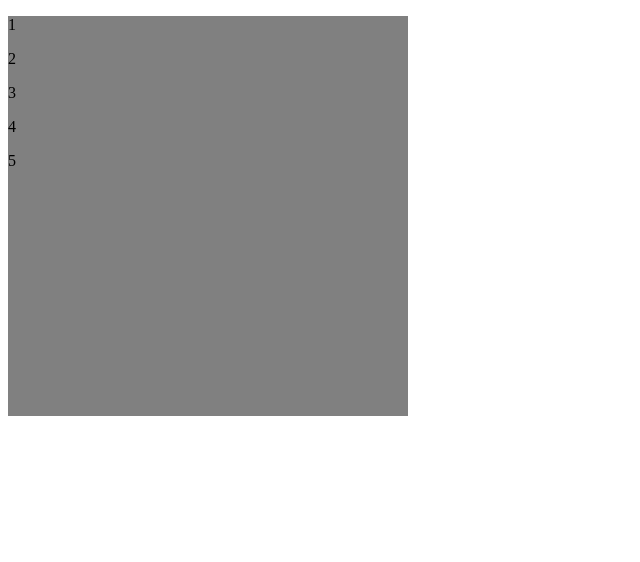
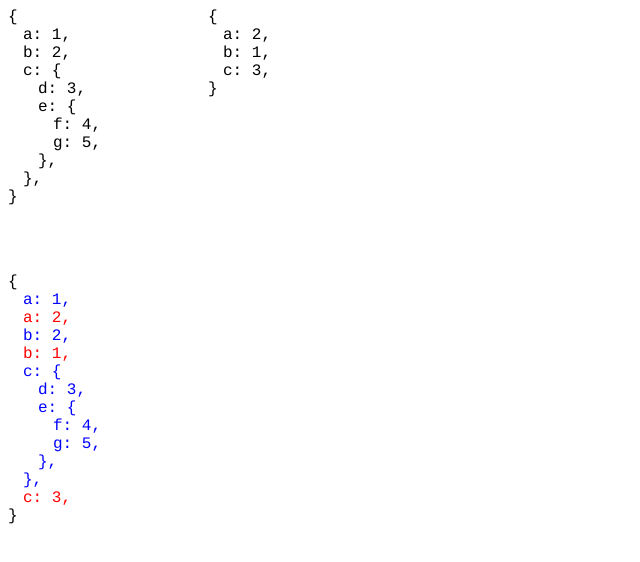
Before and after one commit to mobdata/little-differ, a React app: page / in a window 1280 px wide. Shown: the top 562 px of the page, without its empty margins (0-640 px from the left). Built offline with nearby package versions, Linux system fonts and the light colour scheme.

Commit message:
Implement Simple Color-Coded Diff View

```diff
--- a/package.json
+++ b/package.json
@@ -12,10 +12,8 @@
   "dependencies": {
     "@types/react": "^16.3.14",
     "@types/react-dom": "^16.0.5",
-    "bootstrap": "^4.1.1",
     "css-loader": "^0.28.11",
-    "jquery": "^3.3.1",
-    "popper.js": "^1.14.3",
+    "jsondiffpatch": "^0.3.10",
     "react": "^16.3.2",
     "react-dom": "^16.3.2",
     "style-loader": "^0.21.0",
--- a/src/components/app/component.tsx
+++ b/src/components/app/component.tsx
@@ -1,27 +1,64 @@
 /**
-* @name view/component.tsx
+* @name app/component.tsx
 * @author Connor Bulakites
 * @description This file defines the main React component which calls all other
 * React components. This will be the public interface of the finished component.
 */
 
 import * as React from 'react';
-import JSONView from '../view/component';
+import * as ReactDOM from 'react-dom';
+import JsonView from '../jsonView/component';
+import DiffView from '../diffView/component';
 import AppProps from './header';
+
+const jsondiffpatch = require('jsondiffpatch');
 
 class AppComponent extends React.Component <AppProps, {}> {
   constructor(props: AppProps) {
     super(props);
   }
+
   render() {
+    const { docA, docB } = this.props;
+    const delta = jsondiffpatch.diff(docA, docB);
     return (
       <div>
-        <JSONView
-          doc={this.props.docA}
-          height={400}
-          width={400}
-          backgroundColor='grey'
-        />
+        <div
+          style={{
+            float: 'left',
+          }}
+        >
+          <JsonView
+            doc={docA}
+            height={400}
+            width={400}
+            backgroundColor='grey'
+          />
+        </div>
+        <div
+          style={{
+            marginLeft: 200,
+          }}
+        >
+          <JsonView
+            doc={docB}
+            height={400}
+            width={400}
+            backgroundColor='grey'
+          />
+        </div>
+        <div
+          style={{
+            marginTop: 175,
+          }}
+        >
+          <DiffView
+            doc={delta}
+            height={400}
+            width={400}
+            backgroundColor='grey'
+          />
+        </div>
       </div>
     )
   }
--- /dev/null
+++ b/src/components/diffView/component.tsx
@@ -0,0 +1,176 @@
+/**
+* @name diffView/component.tsx
+* @author Connor Bulakites
+* @description This file defines a component which renders a color-coded diff
+* view between two JSON documents.
+*/
+
+import * as React from 'react';
+import { DiffViewProps, DiffViewState, Path } from './header';
+import Node from '../sharedComponents/node';
+
+class DiffViewComponent extends React.Component <DiffViewProps, DiffViewState> {
+  constructor(props: DiffViewProps) {
+    super(props);
+    this.state = {
+      paths: [],
+      drawers: {},
+    };
+  }
+
+  isPlainObject(object: object) {
+    return object !== null && typeof object === 'object';
+  }
+
+  getPaths(doc: object, path: string): Array<Path> {
+    return Object.keys(doc).reduce(
+      (acc: Array<Path>, cur: string): Array<Path> => {
+        if (this.isPlainObject(doc[cur])) {
+          return [
+            ...acc,
+            { path: `${path}.${cur}`, drawer: true },
+            ...this.getPaths(doc[cur], `${path}.${cur}`),
+          ];
+        } else {
+          return [
+            ...acc,
+            { path: `${path}.${cur}`, drawer: false },
+          ];
+        }
+      }, [] // <= initial value of the array
+    );
+  }
+
+  getValue(doc: object, keys: Array<string>, i: number): object {
+    const value = doc[keys[i]];
+    if (this.isPlainObject(value)) {
+      return this.getValue(value, keys, i+1);
+    } else {
+      return value;
+    }
+  }
+
+  componentDidMount() {
+    const { doc } = this.props;
+    const paths = this.getPaths(doc, 'root');
+    const drawers = {};
+    paths.filter(x => x.drawer).map(x => x.path).forEach((x) => {
+      drawers[x] = false;
+    });
+    this.setState({ paths, drawers });
+  }
+
+  renderSubJSON(doc: object, indent: number, path: string) {
+    return <div>{
+      Object.keys(doc).map((key) => {
+        const value = doc[key];
+        if (Array.isArray(value)) {
+          let valueA;
+          let valueB;
+          if (this.isPlainObject(value[0])) {
+            valueA = (
+              <div key={ key + indent + 0}>
+                <Node
+                  path={`${path}.${key}`}
+                  getPath={(path) => console.log({ path, drawer: 'true' })}
+                >
+                  {key}: {'{'}{this.renderSubJSON(value[0], indent + 1, `${path}.${key}`)}{'},'}
+                </Node>
+              </div>
+            );
+          } else {
+            valueA = (
+              <div key={key + indent + 0}>
+                <Node
+                  path={`${path}.${key}`}
+                  getPath={(path) => console.log({ path, drawer: 'false' })}
+                >
+                  {key}: {value[0]},
+                </Node>
+              </div>
+            );
+          }
+          if (this.isPlainObject(value[1])) {
+            valueB = (
+              <div key={ key + indent + 1}>
+                <Node
+                  path={`${path}.${key}`}
+                  getPath={(path) => console.log({ path, drawer: 'true' })}
+                >
+                  {key}: {'{'}{this.renderSubJSON(value[1], indent + 1, `${path}.${key}`)}{'},'}
+                </Node>
+              </div>
+            );
+          } else {
+            valueB = (
+              <div key={key + indent + 1}>
+                <Node
+                  path={`${path}.${key}`}
+                  getPath={(path) => console.log({ path, drawer: 'false' })}
+                >
+                  {key}: {value[1]},
+                </Node>
+              </div>
+            );
+          }
+          return (
+            <div>
+              <div style={{ color: 'blue' }}>{valueA}</div>
+              <div style={{ color: 'red' }}>{valueB}</div>
+            </div>
+          );
+        } else {
+          if (this.isPlainObject(value)) {
+            return (
+              <div key={ key + indent + 4}>
+                <Node
+                  path={`${path}.${key}`}
+                  getPath={(path) => console.log({ path, drawer: 'true' })}
+                >
+                  {key}: {'{'}{this.renderSubJSON(value, indent + 1, `${path}.${key}`)}{'},'}
+                </Node>
+              </div>
+            );
+          } else {
+            return (
+              <div key={key + indent + 5}>
+                <Node
+                  path={`${path}.${key}`}
+                  getPath={(path) => console.log({ path, drawer: 'false' })}
+                >
+                  {key}: {value},
+                </Node>
+              </div>
+            );
+          }
+        }
+      })
+    }</div>
+  }
+
+  renderMainJSON(doc: object) {
+    return <div style={{
+      fontFamily: 'courier',
+    }}>{'{'}
+      {this.renderSubJSON(doc, 1, 'root')}
+    {'}'}</div>
+  }
+
+  render() {
+    const containerStyles: React.CSSProperties = {
+      display: 'block',
+    };
+
+    const listItemStyles: React.CSSProperties = {
+      border: 'solid',
+      borderWidth: 1,
+    };
+
+    const { doc } = this.props;
+    const { paths, drawers } = this.state;
+
+    return this.renderMainJSON(doc);
+  }
+}
+
+export default DiffViewComponent;
--- /dev/null
+++ b/src/components/diffView/header.ts
@@ -0,0 +1,25 @@
+/**
+* @name diffView/header.ts
+* @author Connor Bulakites
+* @description This file defines the type interfaces for the DiffView component,
+* which can optionally accept arguments for both props and state. There is also
+* the Path interface, which defines an object containing metadata regarding the
+* paths to unique values within a JSON document.
+*/
+
+export interface Path {
+  path: string; // The path to a unique value within a JSON document
+  drawer: boolean; // Does this value link to an object containing more values?
+}
+
+export interface DiffViewProps {
+  doc: object; // The JSON document to be displayed as a list
+  height: number; // The height of the container div element
+  width: number; // The width of the container div element
+  backgroundColor: string; // The background color of the container div element
+}
+
+export interface DiffViewState {
+  paths: Array<Path>; // All of the paths to unique values within the document
+  drawers: object; // The status of whether drawers in the UI are open or not
+}
--- a/src/components/view/component.tsx
+++ b/src/components/jsonView/component.tsx
@@ -1,16 +1,16 @@
 /**
-* @name view/component.tsx
+* @name jsonView/component.tsx
 * @author Connor Bulakites
 * @description This file defines a component which renders a JSON documents
 * as an editable JSX list.
 */
 
 import * as React from 'react';
-import { ViewProps, ViewState, Path } from './header';
-import constructList from './functions';
+import { JsonViewProps, JsonViewState, Path } from './header';
+import Node from '../sharedComponents/node';
 
-class ViewComponent extends React.Component <ViewProps, ViewState> {
-  constructor(props: ViewProps) {
+class JsonViewComponent extends React.Component <JsonViewProps, JsonViewState> {
+  constructor(props: JsonViewProps) {
     super(props);
     this.state = {
       paths: [],
@@ -60,38 +60,60 @@ class ViewComponent extends React.Component <ViewProps, ViewState> {
     this.setState({ paths, drawers });
   }
 
+  renderSubJSON(doc: object, indent: number, path: string) {
+    return <div>{
+      Object.keys(doc).map((key) => {
+        const value = doc[key];
+        if (this.isPlainObject(value)) {
+          return (
+            <div key={ key + indent }>
+              <Node
+                path={`${path}.${key}`}
+                getPath={(path) => console.log({ path, drawer: 'true' })}
+              >
+                {key}: {'{'}{this.renderSubJSON(value, indent + 1, `${path}.${key}`)}{'},'}
+              </Node>
+            </div>
+          );
+        } else {
+          return (
+            <div key={key + indent}>
+              <Node
+                path={`${path}.${key}`}
+                getPath={(path) => console.log({ path, drawer: 'false' })}
+              >
+                {key}: {value},
+              </Node>
+            </div>
+          );
+        }
+      })
+    }</div>
+  }
+
+  renderMainJSON(doc: object) {
+    return <div style={{
+      fontFamily: 'courier',
+    }}>{'{'}
+      {this.renderSubJSON(doc, 1, 'root')}
+    {'}'}</div>
+  }
+
   render() {
     const containerStyles: React.CSSProperties = {
-      height: this.props.height,
-      width: this.props.width,
-      backgroundColor: this.props.backgroundColor,
       display: 'block',
     };
 
-    const hiddenList: React.CSSProperties = {
-      visibility: 'hidden',
-    };
-
-    const visibleList: React.CSSProperties = {
-      visibility: 'visible',
+    const listItemStyles: React.CSSProperties = {
+      border: 'solid',
+      borderWidth: 1,
     };
 
     const { doc } = this.props;
     const { paths, drawers } = this.state;
 
-    return (
-      <div style={containerStyles}>
-        {
-          paths.map((x) => {
-            const { path, drawer } =  x;
-            const keys = path.split('.');
-            const value = this.getValue(doc, keys, 1);
-            return <p key={path}>{value}</p>
-          })
-        }
-      </div>
-    )
+    return this.renderMainJSON(doc);
   }
 }
 
-export default ViewComponent;
+export default JsonViewComponent;
--- /dev/null
+++ b/src/components/sharedComponents/header.ts
@@ -0,0 +1,10 @@
+/**
+* @name sharedComponents/header.ts
+* @author Connor Bulakites
+* @description Type definitions for shared components.
+*/
+
+export interface Path {
+  path: string; // The path to a unique value within a JSON document
+  drawer: boolean; // Does this value link to an object containing more values?
+}
--- /dev/null
+++ b/src/components/sharedComponents/node.tsx
@@ -0,0 +1,56 @@
+/**
+* @name view/node.tsx
+* @author Connor Bulakites
+* @description This file defines a component which encapsulates a single
+* key/value pair in a JSON document.
+*/
+
+import * as React from 'react';
+import { Path } from './header';
+
+interface Props {
+  path: string;
+  getPath: Function;
+};
+
+interface State {
+  nodeStyles: React.CSSProperties;
+};
+
+class Node extends React.Component <Props, State> {
+  constructor(props: Props) {
+    super(props);
+    this.state = {
+      nodeStyles: {
+        marginLeft: 15,
+        cursor: 'pointer',
+        backgroundColor: 'red',
+      },
+    };
+  }
+
+  render() {
+    const { children, path, getPath } = this.props;
+    return (
+      <div
+        style={{
+          marginLeft: 15,
+          cursor: 'pointer',
+        }}
+        onClick={() => getPath(path)}
+        onMouseEnter={() => {
+          this.setState({
+            nodeStyles: {
+              ...this.state.nodeStyles,
+              color: 'red',
+            }
+          })
+        }}
+      >
+        { children }
+      </div>
+    )
+  }
+}
+
+export default Node;
```
Also changed, not shown: src/components/jsonView/header.ts (renamed from src/components/view/header.ts, +4 -4 lines), src/components/view/functions.tsx (deleted, +0 -44 lines), 1 other file (tests, documents, lock files or other folders).
